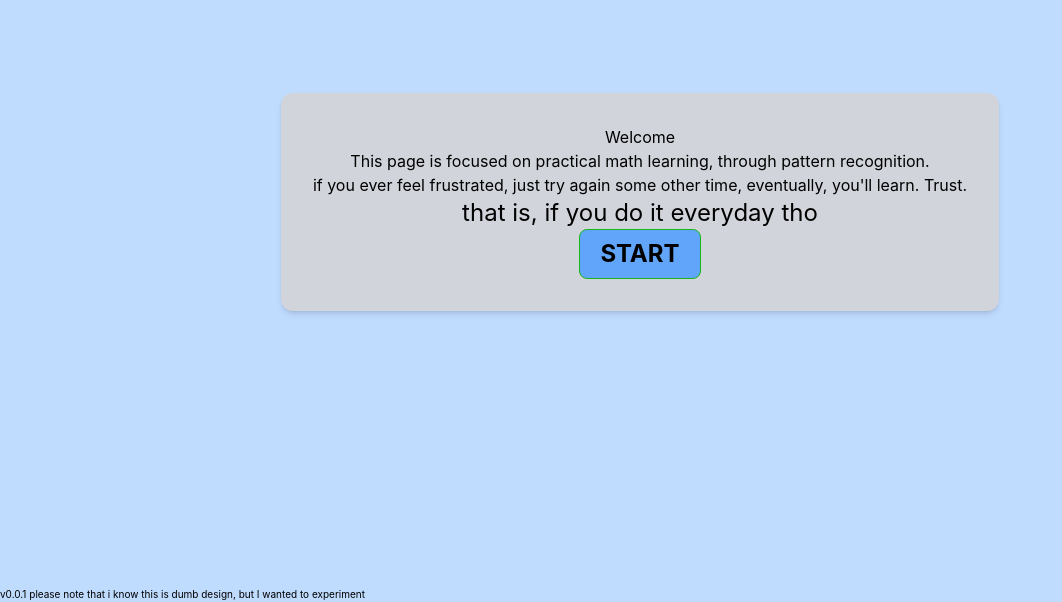
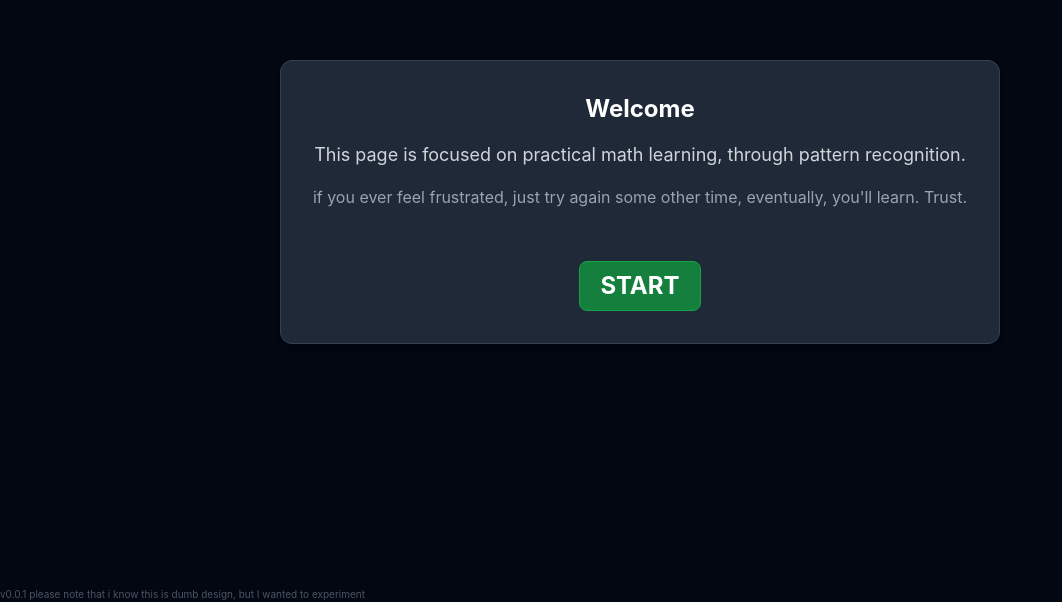
Before and after one commit to akyriuu/Math-Solution, a website: page index.html in a window 1280 px wide. Shown: the part 198-800 px from the top of the page, without its empty margins (0-1062 px from the left). Drawn offline with nearby package versions, Linux system fonts and the light colour scheme.

Commit message:
added customized colors matching game

```diff
--- a/index.html
+++ b/index.html
@@ -7,34 +7,34 @@
     <title>Learning Math</title>
   </head>
   <body
-    class="bg-blue-200 font-[inter] min-h-screen flex items-center justify-center"
+    class="bg-gray-950 font-[inter] min-h-screen flex items-center justify-center"
   >
     <div
       id="info"
-      class="bg-gray-300 p-8 rounded-xl shadow-md text-center flex flex-col items-center text-center transition duration-500 hover:text-white-200 hover:scale-105"
+      class="bg-gray-800 border border-gray-700 p-8 rounded-xl shadow-md text-center flex flex-col items-center gap-4 transition duration-500 hover:scale-105"
     >
-      <h1>Welcome</h1>
-      <h1>
+      <h1 class="text-white text-2xl font-bold">Welcome</h1>
+      <h1 class="text-gray-300 text-lg">
         This page is focused on practical math learning, through pattern
         recognition.
       </h1>
-      <h2>
+      <h2 class="text-gray-400 text-base">
         if you ever feel frustrated, just try again some other time, eventually,
         you'll learn. Trust.
       </h2>
       <p
-        class="bg-gray-300 text-2xl transition duration-500 hover:text-white hover:italic"
+        class="text-gray-800 text-sm transition duration-500 hover:text-white hover:italic"
       >
         that is, if you do it everyday tho
       </p>
       <button
         id="btnStart"
-        class="py-2 px-5 text-2xl font-bold text-white-400 bg-blue-400 border border-[rgb(24,184,24)] rounded-lg transition duration-500 hover:text-[rgb(235,255,235)] hover:bg-[rgba(5,116,69,0.842)] hover:cursor-pointer"
+        class="py-2 px-5 text-2xl font-bold text-white bg-green-700 border border-green-600 rounded-lg transition duration-300 hover:bg-green-500 hover:cursor-pointer"
       >
         START
       </button>
     </div>
-    <p class="absolute bottom-0 left-0 text-[10px]">
+    <p class="absolute bottom-0 left-0 text-[10px] text-gray-600">
       v0.0.1 please note that i know this is dumb design, but I wanted to
       experiment
     </p>
```
